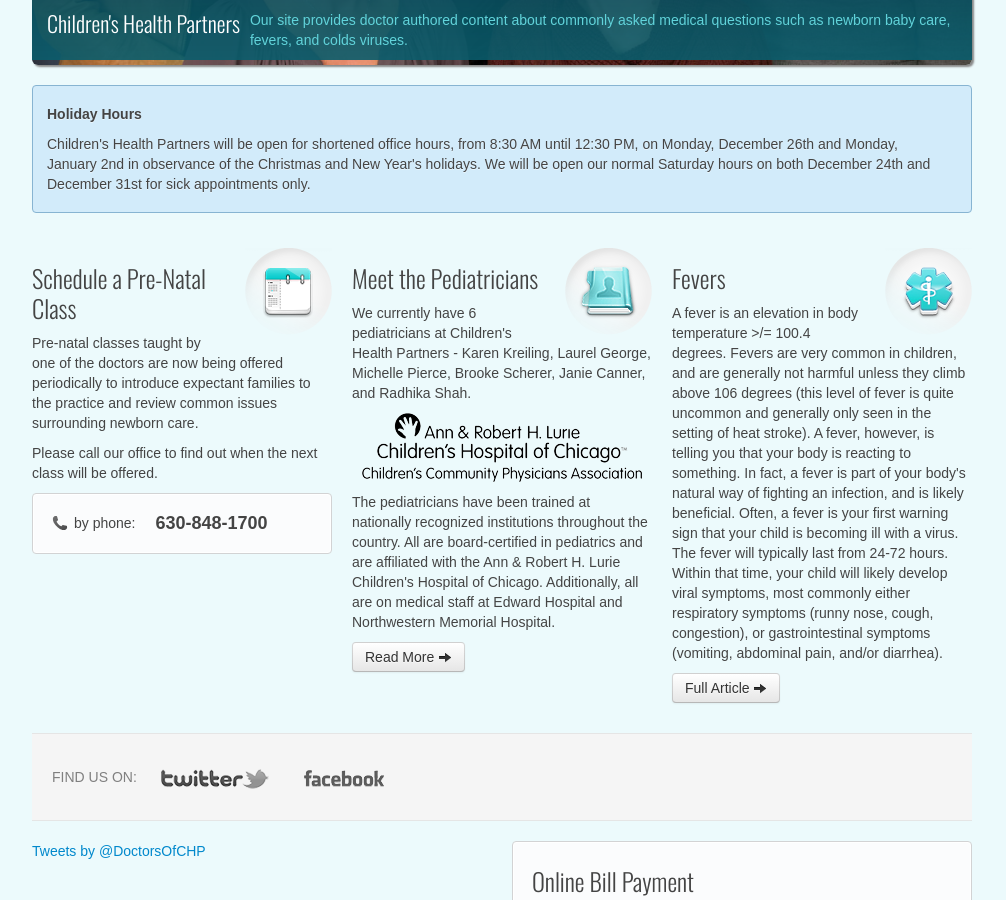
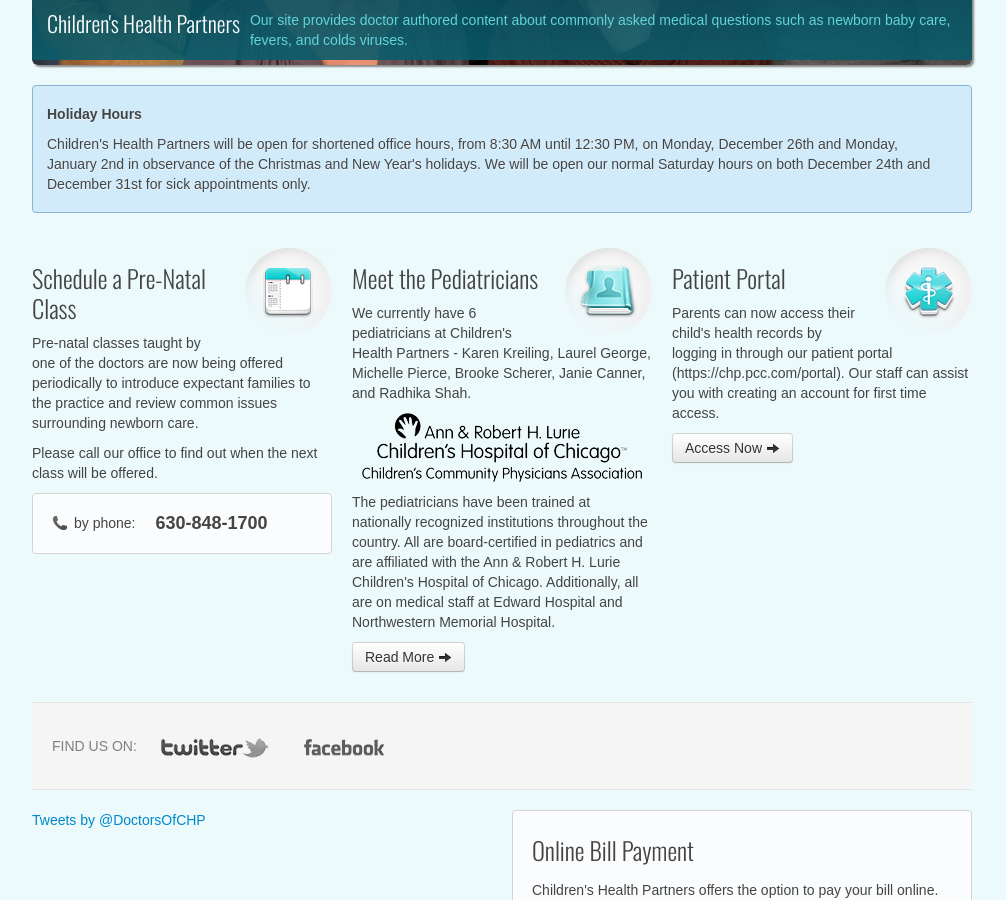
Before and after one commit to chpweb/web, a Jekyll site: the page built from index.html, in a window 1280 px wide and 900 px high, scrolled down 568 px. Shown: the whole window, without its empty margins (138-1144 px from the left). Built offline with Jekyll 4.4.1, drawn with Linux system fonts in a browser that asks for light colours; some web fonts are replaced; comment, search, counter and statistics services are not loaded.

Commit message:
Update index.html

```diff
--- a/index.html
+++ b/index.html
@@ -80,6 +80,7 @@
 				<p><a class="btn btn-medium" href="/doctors">Read More <i class="icon-arrow-right"></i></a></p>
 			</div>
 			<hr class="visible-phone" />
+			<!--
 			<div class="span4">
 				<h3 class="column-title">
 					<img src="/img/col_icon_2.png" alt="" width="87" height="87" border="0">
@@ -87,6 +88,15 @@
 				</h3>
 				<p>A fever is an elevation in body temperature >/= 100.4 degrees. Fevers are very common in children, and are generally not harmful unless they climb above 106 degrees (this level of fever is quite uncommon and generally only seen in the setting of heat stroke). A fever, however, is telling you that your body is reacting to something. In fact, a fever is part of your body's natural way of fighting an infection, and is likely beneficial.  Often, a fever is your first warning sign that your child is becoming ill with a virus. The fever will typically last from 24-72 hours. Within that time, your child will likely develop viral symptoms, most commonly either respiratory symptoms (runny nose, cough, congestion), or gastrointestinal symptoms (vomiting, abdominal pain, and/or diarrhea).</p>
 				<p><a class="btn btn-medium" href="/illness_info/fevers.html">Full Article <i class="icon-arrow-right"></i></a></p>
+			</div>
+			-->
+			<div class="span4">
+				<h3 class="column-title">
+					<img src="/img/col_icon_2.png" alt="" width="87" height="87" border="0">
+					Patient Portal
+				</h3>
+				<p>Parents can now access their child's health records by logging in through our patient portal (https://chp.pcc.com/portal).  Our staff can assist you with creating an account for first time access.</p>
+				<p><a class="btn btn-medium" href="https://chp.pcc.com/portal">Access Now <i class="icon-arrow-right"></i></a></p>
 			</div>
 		</div>
 	</section>
```
